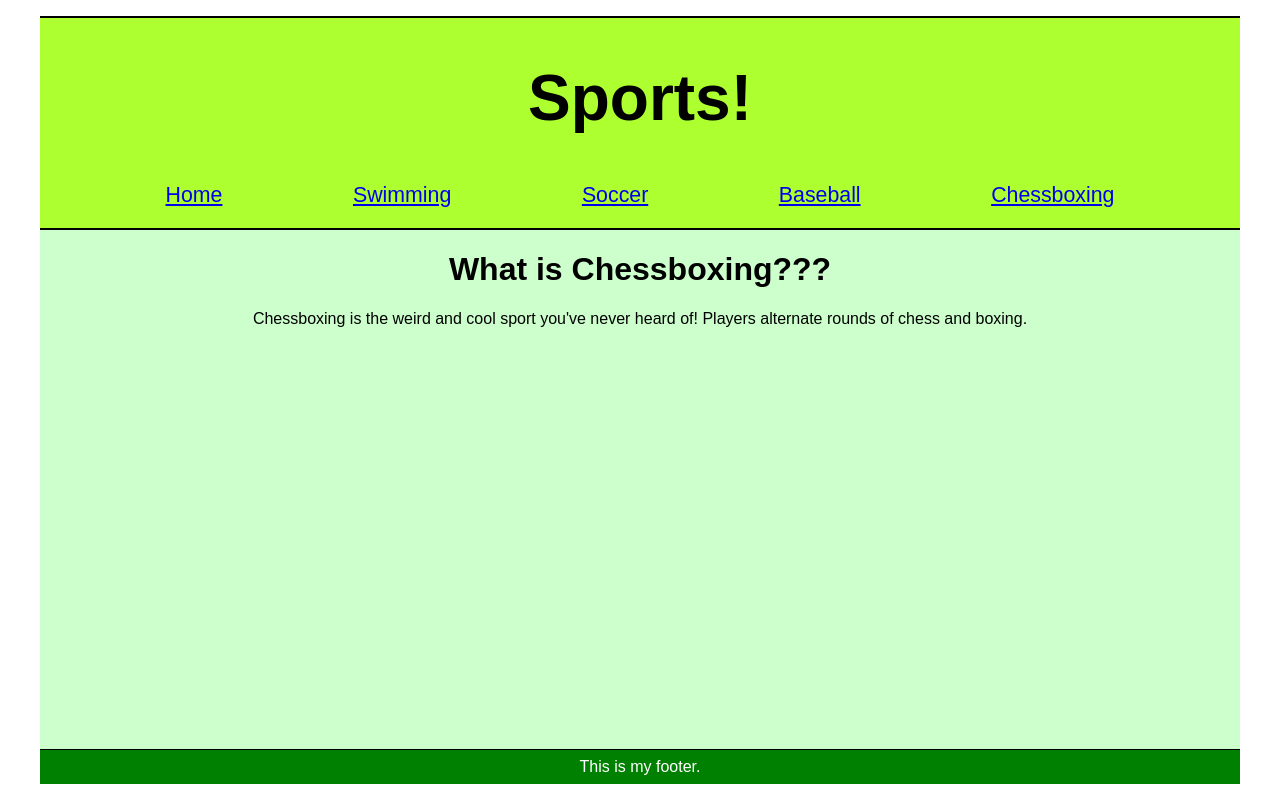
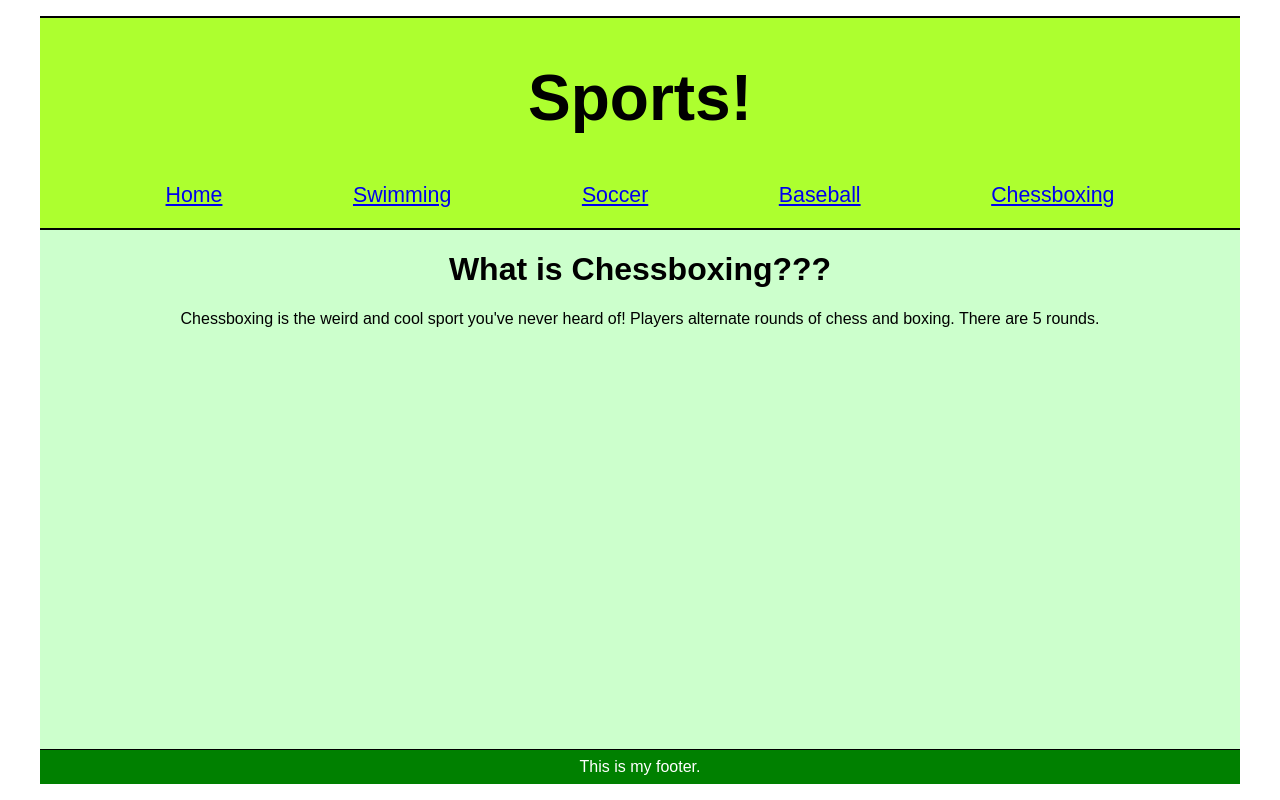
Before and after one commit to 4CorneredCircle/4CorneredCircle.github.io, a plain HTML site: page chessboxing.html in a window 1280 px wide. Drawn offline with Linux system fonts and the light colour scheme.

Commit message:
Added content to Chessboxing

```diff
--- a/chessboxing.html
+++ b/chessboxing.html
@@ -21,7 +21,7 @@
         <h1>What is Chessboxing???</h1>
         <p>
           Chessboxing is the weird and cool sport you've never heard of! Players
-          alternate rounds of chess and boxing.
+          alternate rounds of chess and boxing. There are 5 rounds.
         </p>
       </div>
       <div class="footer">
```
